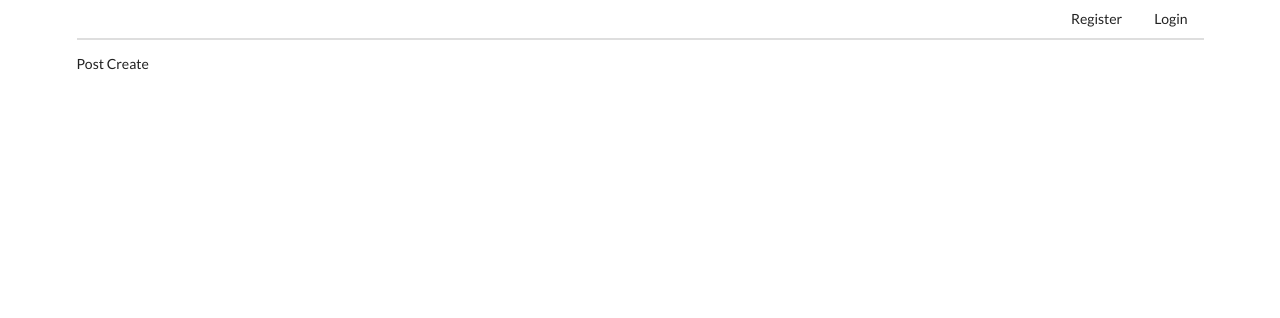
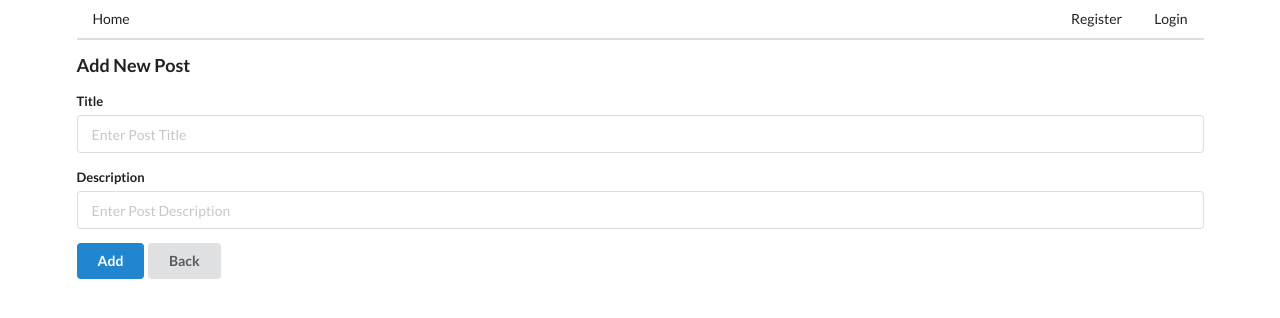
Before and after one commit to jadKhoury1/Reat-JS-Blog, a React (Create React App) app: page /post/new in a window 1280 px wide. Shown: the top 318 px of the page. Built offline with nearby package versions, Linux system fonts and the light colour scheme.

Commit message:
Added form that will be used for post creation and edit

```diff
--- a/src/actions/index.js
+++ b/src/actions/index.js
@@ -16,7 +16,7 @@ export const authenticate = data => {
 };
 
 export const registerAcion = (data, callback) => async dispatch => {
-    const response = await blog.post('/register', data);
+    const response = await blog().post('/register', data);
     const errors = checkForErrors(response);
     if (errors) {
         callback(errors);
@@ -28,46 +28,57 @@ export const registerAcion = (data, callback) => async dispatch => {
 };
 
 export const signIn = (data, callback) => async dispatch => {
-    const response = await blog.post('/login', data);
+    const response = await blog().post('/login', data);
     const errors = checkForErrors(response);
     if (errors) {
         callback(errors);
     } else {
         localStorage.setItem('auth_user', JSON.stringify(response.data.response));
-        dispatch({ type: SIGN_IN, payload: response.data });
+        dispatch({ type: SIGN_IN, payload: response.data.response });
         history.push('/');
     }
 }
 
 export const signOut = () => async dispatch => {
-    await blog.post('/logout');
+    await blog().post('/logout');
     localStorage.removeItem('auth_user');
     dispatch({ type: SIGN_OUT });
+    history.push('/', {refresh: true});
 }
 
 
 export const fetchPosts = () => async dispatch => {
-    const response = await blog.get('/posts/get');
+    const response = await blog().get('/posts/get');
     dispatch({ type: FETCH_POSTS, payload: response.data.response.posts });
 };
 
 export const fetchPost = id => async dispatch => {
-    const response = await blog.get(`/post/get/${id}`);
+    const response = await blog().get(`/post/get/${id}`);
     dispatch({ type: FETCH_POST, payload: response.data });
 }
 
-export const createPost = data => async dispatch => {
-    const response = await blog.post('/post/add', data);
-    dispatch({ type: CREATE_POST, payload: response.data });
+export const createPost = (data, callback) => async dispatch => {
+    const response = await blog().post('/post/add', data);
+    const errors = checkForErrors(response);
+    if (errors) {
+        if (errors === 'Unauthenticated') {
+            history.push('/auth/login');
+        } else {
+            callback(errors);
+        }
+    } else {
+        dispatch({ type: CREATE_POST, payload: response.data.response.post });
+        history.push('/');
+    }
 }
 
 export const editPost = (id, data) => async dispatch => {
-    const response = await blog.put(`/post/edit/${id}`, data);
+    const response = await blog().put(`/post/edit/${id}`, data);
     dispatch({ type: EDIT_POST, payload: response.data });
 }
 
 export const deletePost = id => async dispatch => {
-    const response = await blog.delete(`/post/delete/${id}`);
+    const response = await blog().delete(`/post/delete/${id}`);
     dispatch({ type: DELETE_POST, payload: response.data });
 }
 
--- a/src/apis/blog.js
+++ b/src/apis/blog.js
@@ -1,8 +1,17 @@
 import axios from 'axios';
 
-export default axios.create({
-    baseURL: 'http://localhost/blog/public/api',
-    headers: {
-        Accept: 'application/json'
-    }
-});
+export default () => {
+     // grab auth user from local storage
+    const authUser = localStorage.getItem('auth_user');
+
+    // get user token from the store
+    const token = authUser ? JSON.parse(authUser).token : '';
+
+    return axios.create({
+        baseURL: 'http://localhost/blog/public/api',
+        headers: {
+            Accept: 'application/json',
+            Authorization: `Bearer ${token}`
+        }
+    });
+}
--- a/src/components/Header.js
+++ b/src/components/Header.js
@@ -7,7 +7,12 @@ class Header extends Component {
 
     renderButtons = () => {
         if (this.props.isSignedIn) {
-            return <Link to='#' className="item" onClick={() => this.props.signOut() }>Logout</Link>
+            return (
+                <React.Fragment>
+                    <Link to="/post/new" className="item">Add Post</Link>
+                    <Link to="#" className="item" onClick={() => this.props.signOut() }>Logout</Link>
+                </React.Fragment>
+            )
         }
 
         return(
@@ -22,6 +27,7 @@ class Header extends Component {
     render() {
         return (
             <div className="ui secondary pointing menu">
+                <Link to="/" className="item">Home</Link>
                 <div className="right menu">
                     {this.renderButtons()}
                 </div>
--- a/src/components/posts/PostCreate.js
+++ b/src/components/posts/PostCreate.js
@@ -1,7 +1,25 @@
-import React from 'react';
+import React, { Component } from 'react';
+import { connect } from 'react-redux';
+import { createPost} from '../../actions';
+import PostForm from './PostForm';
 
-const PostCreate = () => {
-    return <div>Post Create</div>
-};
+class PostCreate extends Component {
+    onSubmit = (formValues, callback) => {
+        this.props.createPost(formValues, callback);
+    }
 
-export default PostCreate;
+    render() {
+        return (
+            <div className="ui container">
+                <h3 className="header">Add New Post</h3>
+                <PostForm
+                    button="Add"
+                    handleSubmit={this.onSubmit}
+                    initialValues={{title:'', description: '', image: '', errors: {}}}
+                />
+            </div>
+        );
+    }
+}
+
+export default connect(null, { createPost })(PostCreate);
--- /dev/null
+++ b/src/components/posts/PostForm.js
@@ -0,0 +1,105 @@
+import _ from 'lodash';
+import React, { useReducer } from 'react';
+import { Link } from 'react-router-dom';
+
+const CHANGE_TITLE = 'change_title';
+const CHANGE_DESCRIPTION = 'change_description';
+const CHANGE_IMAGE = 'change_image';
+const CHANGE_ERRORS = 'change_errors';
+
+const reducer = (state, { type, payload }) => {
+  switch (type) {
+    case CHANGE_TITLE:
+        return {...state, title: payload};
+    case CHANGE_DESCRIPTION:
+        return {...state, description: payload};
+    case CHANGE_IMAGE:
+        return {...state, image: payload};
+    case CHANGE_ERRORS:
+        return {...state, errors: payload};
+    default:
+        return state;
+  }
+}
+
+
+/**
+ * The Post Form is a functionial component that uses the useReducer in order to manage its state
+ */
+const PostForm = ({ button, handleSubmit, initialValues}) => {
+
+    const [state, dispatch] = useReducer(reducer, {
+        title: initialValues.title,
+        description: initialValues.description,
+        image: initialValues.image,
+        errors: initialValues.errors
+    });
+
+
+    const handleErrors = () => {
+        let errors = {};
+
+        if (state.title && state.title.length < 6) {
+            errors.title = 'Title must be at least 6 characters';
+        }
+        if (!state.title) {
+            errors.title = 'Title is required';
+        }
+
+        if (!state.description) {
+            errors.description = 'Description is required';
+        }
+
+        return errors;
+    }
+
+    const onSubmit = event => {
+        event.preventDefault();
+        const errors = handleErrors();
+        if (Object.keys(errors).length !== 0) {
+            dispatch({type: CHANGE_ERRORS, payload: errors});
+        } else {
+            let dataToOmmit = ['errors'];
+            if (!state.image) {
+                dataToOmmit.push('image')
+            }
+            handleSubmit(
+                _.omit(state, dataToOmmit),
+                error => dispatch({type: CHANGE_ERRORS, payload: {api: error}})
+            );
+        }
+    }
+
+    return (
+        <form className="ui form error" onSubmit={onSubmit}>
+            {state.errors.api ? <div className="ui error message"> {state.errors.api} </div> : null }
+            <div className="field">
+                <label>Title</label>
+                <input
+                    type="text"
+                    name="name"
+                    placeholder="Enter Post Title"
+                    value={state.title}
+                    onChange={e => dispatch({type: CHANGE_TITLE, payload: e.target.value})}
+                />
+                {state.errors.title ? <div className="ui error message"> {state.errors.title} </div> : null }
+            </div>
+            <div className="field">
+                <label>Description</label>
+                <input
+                    type="text"
+                    name="description"
+                    placeholder="Enter Post Description"
+                    value={state.description}
+                    onChange={e => dispatch({type: CHANGE_DESCRIPTION, payload: e.target.value})}
+                />
+                {state.errors.description ? <div className="ui error message"> {state.errors.description} </div> : null }
+            </div>
+            <button className="ui primary button" type="submit">{button}</button>
+            <Link to='/' className="ui button">Back</Link>
+        </form>
+
+    );
+}
+
+export default PostForm;
--- a/src/components/posts/PostsList.js
+++ b/src/components/posts/PostsList.js
@@ -7,6 +7,14 @@ class PostList extends Component {
     componentDidMount() {
         this.props.fetchPosts();
     }
+
+    UNSAFE_componentWillReceiveProps({ history: {location: {state}} }) {
+        if (state && state.refresh) {
+            state.refresh = false;
+            this.props.fetchPosts();
+        }
+
+   }
 
     render() {
         return this.props.posts.map(post => {
--- a/src/index.js
+++ b/src/index.js
@@ -1,17 +1,10 @@
 import React from 'react';
 import ReactDOM from 'react-dom';
 import { Provider } from 'react-redux';
-import { createStore, applyMiddleware, compose } from 'redux';
-import thunk from 'redux-thunk';
+import store from './stores';
+import App from './components/App';
 
-import App from './components/App';
-import reducers from './reducers';
 
-const composeEnhancers = window.__REDUX_DEVTOOLS_EXTENSION_COMPOSE__ || compose;
-const store = createStore(
-    reducers,
-    composeEnhancers(applyMiddleware(thunk))
-);
 
 ReactDOM.render(
     <Provider store={store}>
--- a/src/reducers/postReducer.js
+++ b/src/reducers/postReducer.js
@@ -7,7 +7,7 @@ import {
 export default (state = {}, { type, payload }) => {
     switch (type) {
         case FETCH_POSTS:
-            return { ...state, ..._.mapKeys(payload, 'id')};
+            return {..._.mapKeys(payload, 'id')};
         case FETCH_POST:
             return {...state, [payload.id]: payload };
         default:
--- /dev/null
+++ b/src/stores.js
@@ -0,0 +1,13 @@
+import { createStore, applyMiddleware, compose  } from 'redux';
+import thunk from 'redux-thunk';
+import reducers from './reducers';
+
+const composeEnhancers = window.__REDUX_DEVTOOLS_EXTENSION_COMPOSE__ || compose;
+
+const store = createStore(
+    reducers,
+    composeEnhancers(applyMiddleware(thunk))
+);
+
+
+export default store;
```
